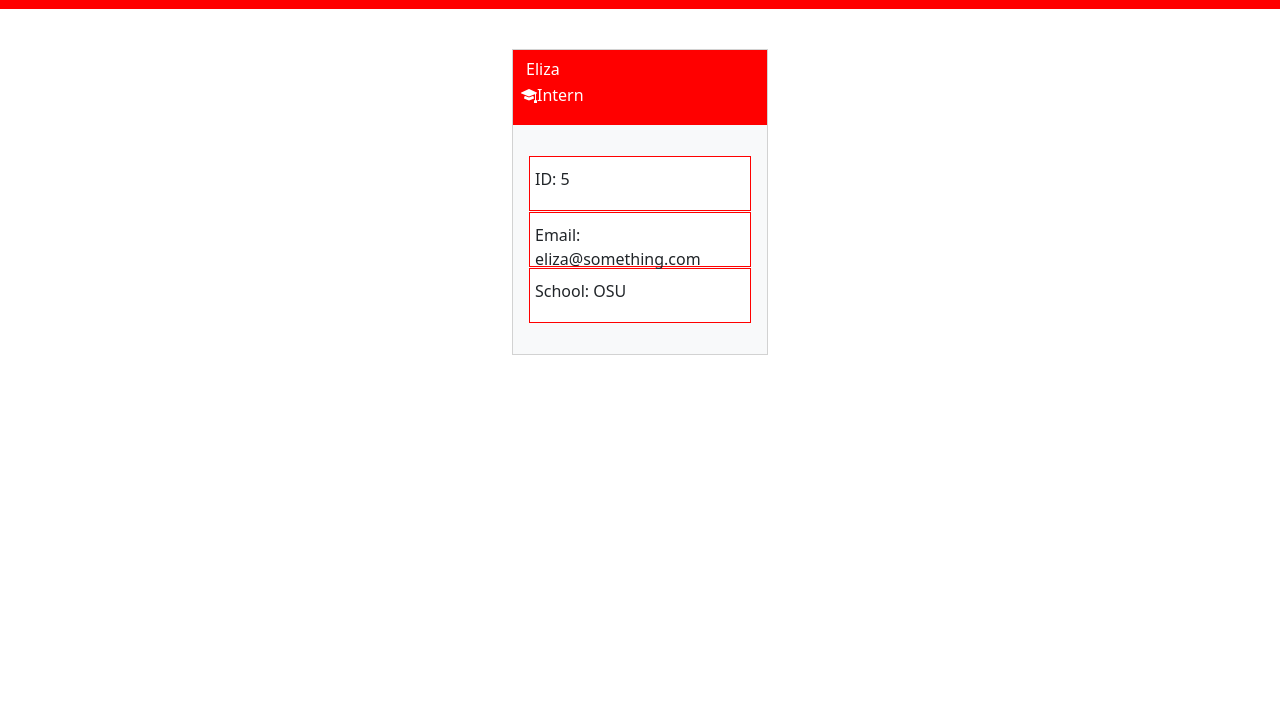
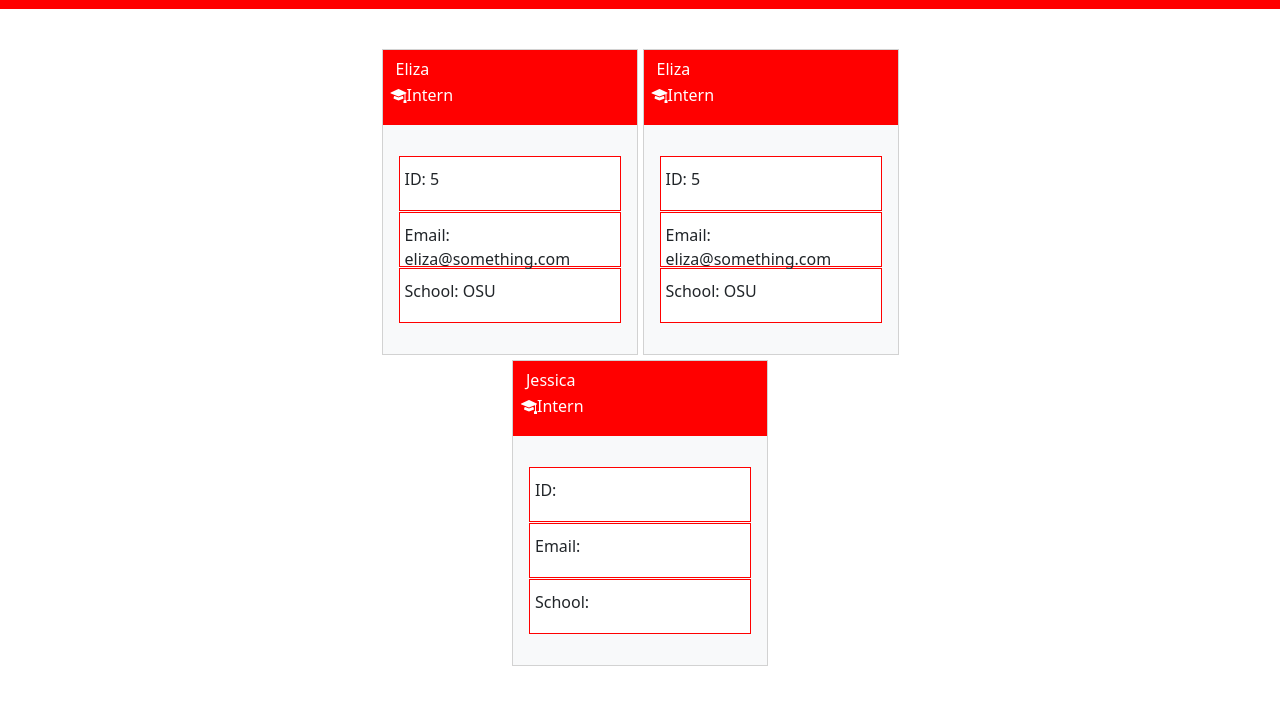
Before and after one commit to leadencat/EmployeeTracker, a website: page index.html in a window 1280 px wide. Shown: the part 71-776 px from the top of the page. Drawn offline with nearby package versions, Linux system fonts and the light colour scheme.

Commit message:
added links to README, small debug changes

```diff
--- a/index.html
+++ b/index.html
@@ -8,8 +8,7 @@
         <title>Team Profile</title>
         <link rel="stylesheet" href="https://cdn.jsdelivr.net/npm/bootstrap@5.2.3/dist/css/bootstrap.min.css"
             integrity="sha384-rbsA2VBKQhggwzxH7pPCaAqO46MgnOM80zW1RWuH61DGLwZJEdK2Kadq2F9CUG65" crossorigin="anonymous">
-        <link rel="stylesheet" href="https://cdn.jsdelivr.net/npm/bootstrap-icons@1.10.3/font/bootstrap-icons.css"
-        <link rel="stylesheet" href="./style.css">
+        <link rel="stylesheet" href="https://cdn.jsdelivr.net/npm/bootstrap-icons@1.10.3/font/bootstrap-icons.css">
     </head>
 
     <body>
@@ -33,6 +32,38 @@
         </div>
     </div>
 </div>
+<div class="card" style="width: 16rem; border-radius: 0;">
+    <section style="background-color: red; color: white; padding: 5px 8px; margin: 0; height: 75px;">
+        <p style="margin: 2px 5px;">Eliza</p>
+        <p style="margin: 0 0 5px;"><i class="bi bi-mortarboard-fill"></i>Intern<p>
+    </section>
+    <div class="card-body bg-light" style="padding: 30px 15px;">
+        <div class="d-block" style="margin: 0;">
+            <p style="height: 55px; background-color: white; border:solid 1px red; margin: 1px; padding: 10px 5px;">
+                ID: 5</p>
+            <p style="height: 55px; background-color: white; border:solid 1px red; margin: 1px; padding: 10px 5px;">
+                Email: eliza@something.com</p>
+            <p style="height: 55px; background-color: white; border:solid 1px red; margin: 1px; padding: 10px 5px;">
+                School: OSU</p>
+        </div>
+    </div>
+</div>
+<div class="card" style="width: 16rem; border-radius: 0;">
+    <section style="background-color: red; color: white; padding: 5px 8px; margin: 0; height: 75px;">
+        <p style="margin: 2px 5px;">Jessica</p>
+        <p style="margin: 0 0 5px;"><i class="bi bi-mortarboard-fill"></i>Intern<p>
+    </section>
+    <div class="card-body bg-light" style="padding: 30px 15px;">
+        <div class="d-block" style="margin: 0;">
+            <p style="height: 55px; background-color: white; border:solid 1px red; margin: 1px; padding: 10px 5px;">
+                ID: </p>
+            <p style="height: 55px; background-color: white; border:solid 1px red; margin: 1px; padding: 10px 5px;">
+                Email: </p>
+            <p style="height: 55px; background-color: white; border:solid 1px red; margin: 1px; padding: 10px 5px;">
+                School: </p>
+        </div>
+    </div>
+</div>
 
         </main>
     </body>
--- a/src/generateHTML.js
+++ b/src/generateHTML.js
@@ -101,8 +101,7 @@ function displayPage (card) {
         <title>Team Profile</title>
         <link rel="stylesheet" href="https://cdn.jsdelivr.net/npm/bootstrap@5.2.3/dist/css/bootstrap.min.css"
             integrity="sha384-rbsA2VBKQhggwzxH7pPCaAqO46MgnOM80zW1RWuH61DGLwZJEdK2Kadq2F9CUG65" crossorigin="anonymous">
-        <link rel="stylesheet" href="https://cdn.jsdelivr.net/npm/bootstrap-icons@1.10.3/font/bootstrap-icons.css"
-        <link rel="stylesheet" href="./style.css">
+        <link rel="stylesheet" href="https://cdn.jsdelivr.net/npm/bootstrap-icons@1.10.3/font/bootstrap-icons.css">
     </head>
 
     <body>
```
Also changed, not shown: README.md.
